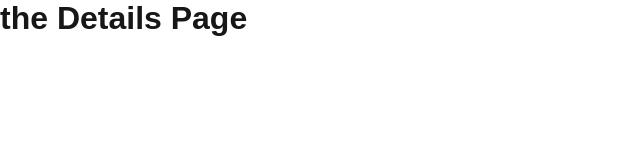
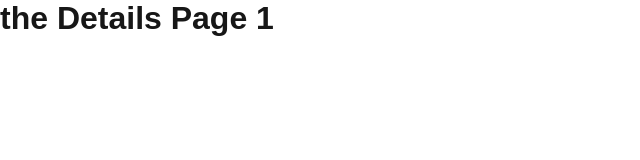
Before and after one commit to Afrag61/nextjs-essentials-pages-router-updated-next, a Next.js app: page /news/1 in a window 1280 px wide. Shown: the top 160 px of the page, without its empty margins (0-640 px from the left). Built offline with nearby package versions, Linux system fonts and the light colour scheme.

Commit message:
Extracting Dynamic Parameter Values

```diff
--- /dev/null
+++ b/Print.js
@@ -0,0 +1,16 @@
+class Printer {
+  print(...values) {
+    console.log(...values);
+  }
+}
+
+export const print = (...args) => {
+  const j = new Printer();
+
+  if (args.length > 0) {
+    return j.print(...args);
+  }
+
+  console.log("no data in params");
+  return "no data in params";
+};
--- a/pages/news/[newsId].jsx
+++ b/pages/news/[newsId].jsx
@@ -1,7 +1,14 @@
+import { print } from '@/Print';
+import { useRouter } from 'next/router'
+
 const DetailsPage = () => {
+    const {query} = useRouter();
+    const {newsId} = query
+    print(newsId)
+
     return (
         <h1>
-            the Details Page
+            the Details Page {newsId}
         </h1>
     );
 }
```
